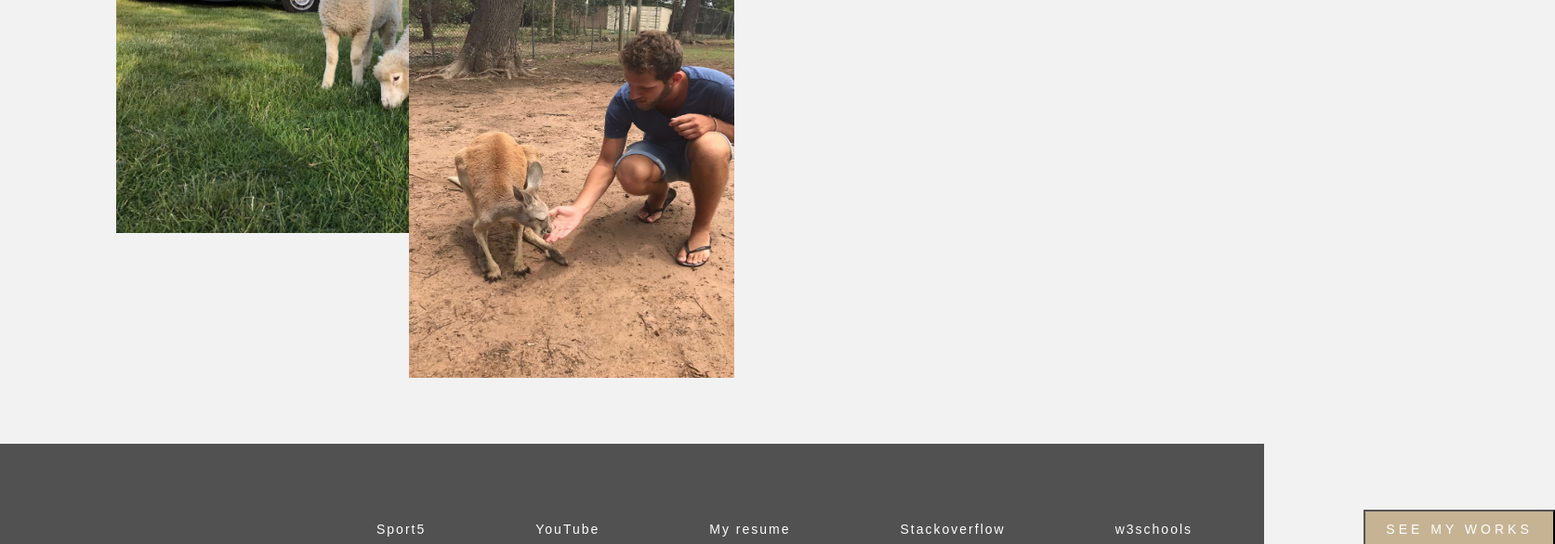
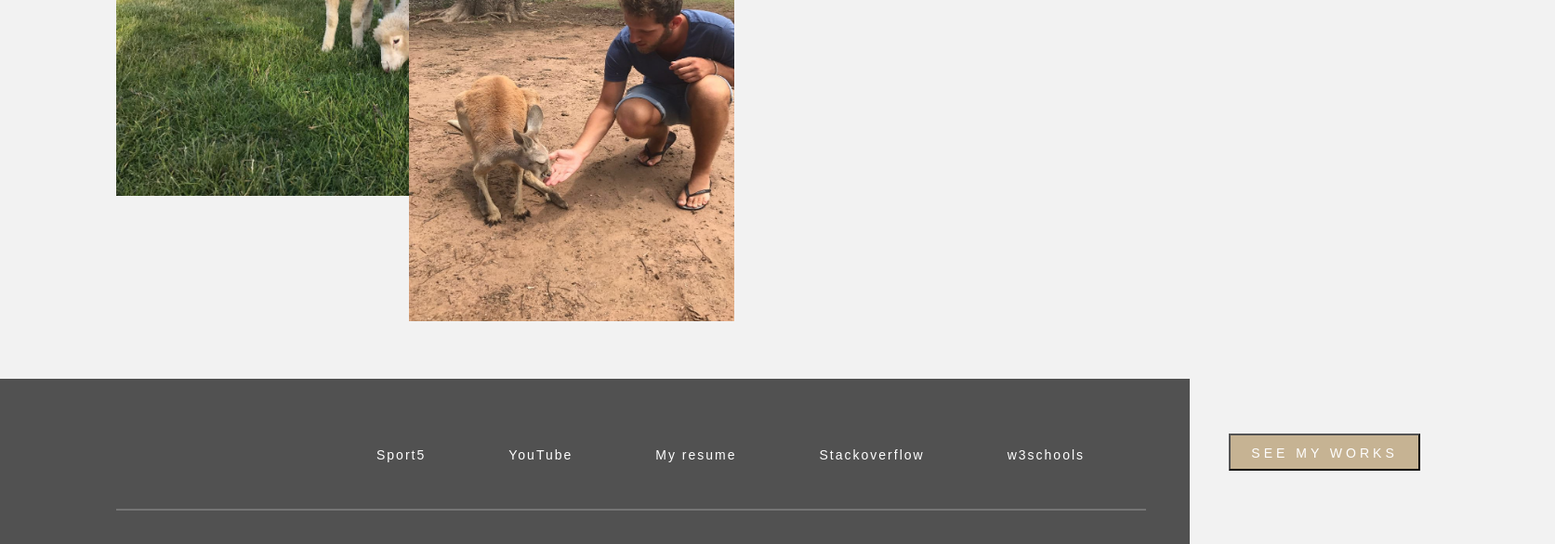
Before and after one commit to ItayGershman/WEB2019, a plain HTML site: page index.html in a window 1280 px wide. Shown: the part 1953-2539 px from the top of the page at 93% size, 1673 px wide, since content can reach past the window. Drawn offline with Linux system fonts and the light colour scheme.

Commit message:
Add files via upload

```diff
--- a/includes/style.css
+++ b/includes/style.css
@@ -7,6 +7,7 @@
 #wrapper{
     margin-left:125px;
     margin-right:125px;
+
 }
 
 body {
@@ -20,7 +21,6 @@ header, nav, main,section, footer {
 
 header{
     margin-top:76px;
-
 }
 
 header a{
@@ -82,7 +82,7 @@ a {
 
 
 nav a:hover{
-    color: #1434E1;
+    color: #2164B3;
 }
 
 
@@ -104,11 +104,13 @@ nav a:hover{
     height: 54px;
     background: #E5E5E5;
     border-radius: 34px;
+    margin-bottom:30px;
 }
 
-div img{
-    margin-bottom:30px;
+#extramargin{
+    margin-bottom:70px;
 }
+
 
 p{
     color:#222222;
@@ -136,8 +138,8 @@ button {
     position: absolute;
     margin-left: 125px;
     margin-right: 1029px;
-    margin-top: 71px;
-    margin-bottom: 141px;
+    margin-top: 59px;
+    margin-bottom:141px;
     width:206px;
     height:40px;
     background: #C6B393;
@@ -152,7 +154,8 @@ button {
 footer {
     margin-left:-125px;
     position: absolute;
-    width: 1360px;
+    /*width: 1360px;*/
+    width:100%;
     height: 240px;
     background: #515151;
 
@@ -195,14 +198,13 @@ footer span a{
     line-height: 24px;
     text-align: center;
     letter-spacing: 2px;
-    margin-top:50px;
-    padding-right:59px;
+    padding-top:69.5px;
     color: #FFFFFF;
 }
 
 #footer_span_a{
     margin-left:350px;
-    margin-top:50px;
+    padding-top:69.5px;
     padding-left:55px;
 }
 
@@ -217,6 +219,7 @@ footer section{
 }
 
 .line{
+
   margin-top:140px;
   margin-left:125px;
   margin-bottom:42px;
@@ -239,13 +242,12 @@ footer section{
   position: relative;
   top: 0;
   left: 0;
-  padding-top:40px;
   padding-bottom:193px;
 }
 
 .image2 {
   position: absolute;
-  padding-top: 160px;/*90 + 70 padding from images*/
+  margin-top: 99px;
   left: 315px;
   padding-bottom:58px;
 }
```
